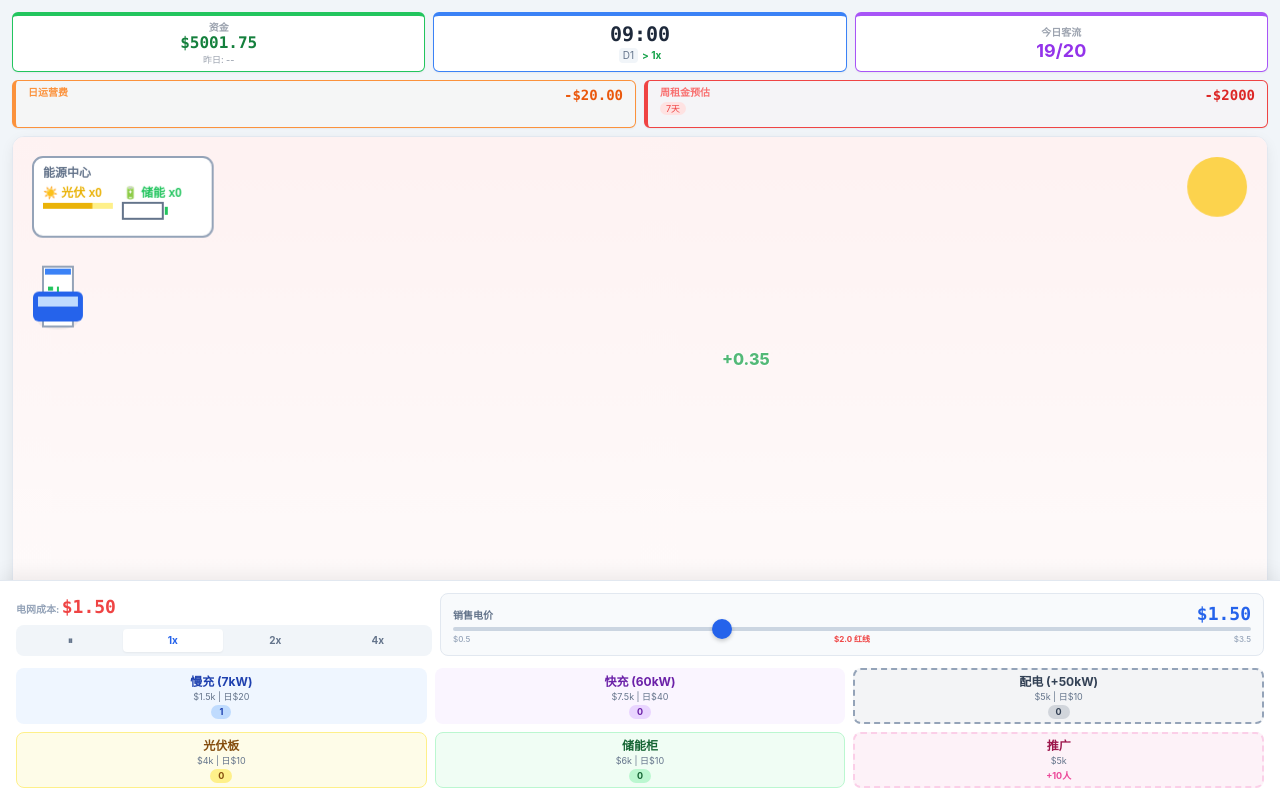
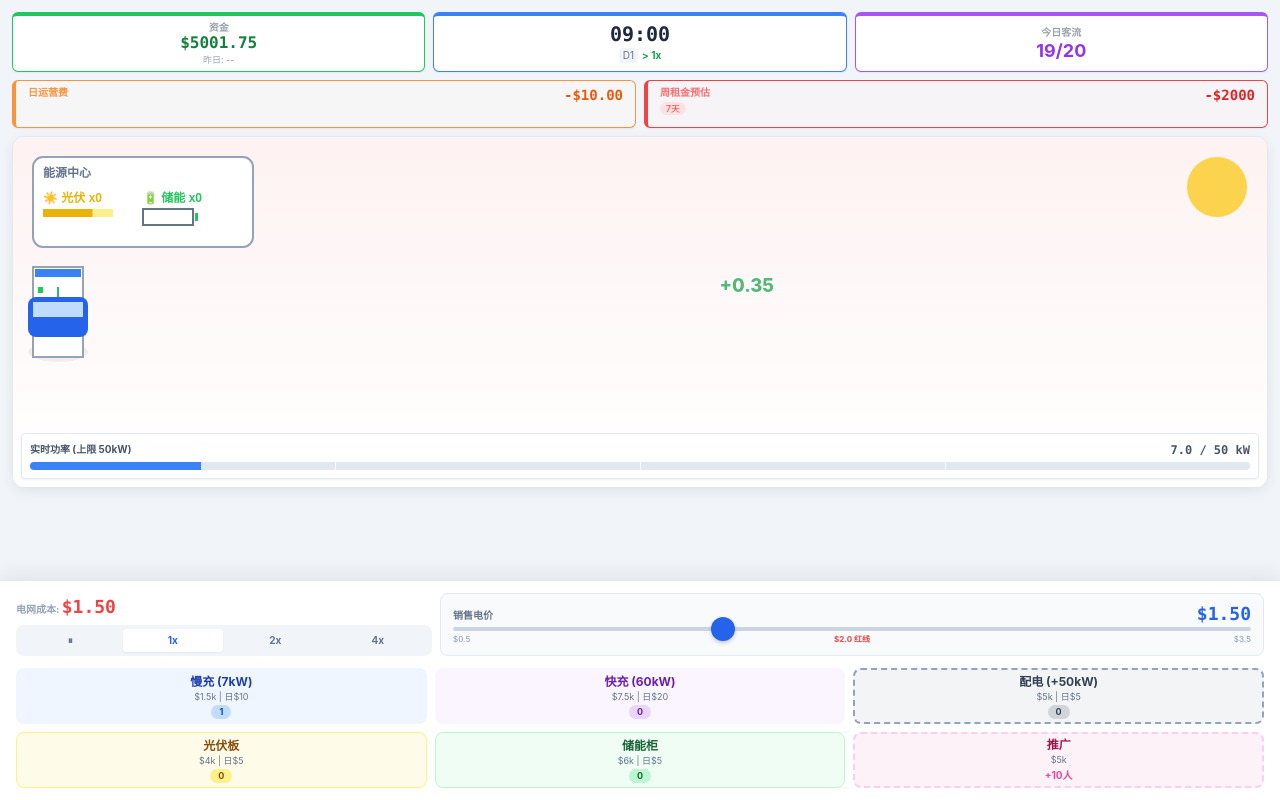
Before and after one commit to ni1o1/EVsim_visualize, a website: page docs/charge.html in a window 1280 px wide. Both pictures are taken after a click on the button "开始挑战". Drawn offline with nearby package versions, Linux system fonts and the light colour scheme.

Commit message:
更新 charge.html

```diff
--- a/docs/charge.html
+++ b/docs/charge.html
@@ -3,7 +3,7 @@
 <head>
     <meta charset="UTF-8">
     <meta name="viewport" content="width=device-width, initial-scale=1.0, maximum-scale=1.0, user-scalable=no, viewport-fit=cover">
-    <title>EV Tycoon Final</title>
+    <title>EV Tycoon Big Icons</title>
     <script src="https://cdn.tailwindcss.com"></script>
     <style>
         body {
@@ -14,12 +14,11 @@
             -webkit-touch-callout: none;
             -webkit-tap-highlight-color: transparent;
             overscroll-behavior: none;
-            height: 100vh; /* 锁定视口高度 */
+            height: 100vh;
             display: flex;
             flex-direction: column;
         }
 
-        /* 上半部分：滚动区域 (数据+画布) */
         .scrollable-content {
             flex: 1;
             overflow-y: auto;
@@ -32,23 +31,22 @@
 
         #canvas-wrapper {
             width: 100%;
-            /* 调整高度比例，留出更多空间给操作区 */
-            aspect-ratio: 16/9;
+            /* 初始高度，会被JS动态调整 */
+            min-height: 300px;
             background: #fff;
             border-radius: 12px;
             box-shadow: 0 4px 15px -3px rgba(0, 0, 0, 0.1);
             overflow: hidden;
             border: 1px solid #e2e8f0;
             flex-shrink: 0;
+            position: relative;
         }
 
         canvas {
             width: 100%;
-            height: 100%;
             display: block;
         }
 
-        /* 底部固定操作面板 */
         .control-panel {
             background: #fff;
             box-shadow: 0 -4px 20px rgba(0,0,0,0.08);
@@ -83,7 +81,7 @@
         .float-text {
             position: absolute;
             font-weight: 800;
-            font-size: 14px;
+            font-size: 16px; /* 字体加大 */
             pointer-events: none;
             animation: floatUp 1.2s ease-out forwards;
             z-index: 50;
@@ -95,10 +93,9 @@
             100% { transform: translateY(-50px) scale(1); opacity: 0; }
         }
 
-        /* 功率条 */
         .power-bar-container {
-            width: 100%; height: 6px; background-color: #e2e8f0;
-            border-radius: 3px; overflow: hidden; display: flex; position: relative;
+            width: 100%; height: 8px; background-color: #e2e8f0;
+            border-radius: 4px; overflow: hidden; display: flex; position: relative;
         }
         .scale-line {
             position: absolute; top: 0; bottom: 0; width: 1px;
@@ -113,12 +110,15 @@
 
         input[type=range] { -webkit-appearance: none; width: 100%; background: transparent; }
         input[type=range]::-webkit-slider-thumb {
-            -webkit-appearance: none; height: 20px; width: 20px; border-radius: 50%;
-            background: #2563eb; margin-top: -8px; box-shadow: 0 2px 4px rgba(0,0,0,0.2);
+            -webkit-appearance: none; height: 24px; width: 24px; border-radius: 50%;
+            background: #2563eb; margin-top: -10px; box-shadow: 0 2px 4px rgba(0,0,0,0.2);
         }
         input[type=range]::-webkit-slider-runnable-track {
             width: 100%; height: 4px; cursor: pointer; background: #cbd5e1; border-radius: 2px;
         }
+
+        .bill-row { display: flex; justify-content: space-between; padding: 4px 0; font-size: 13px; color: #475569; }
+        .bill-row.total { border-top: 1px dashed #cbd5e1; margin-top: 8px; padding-top: 8px; font-weight: bold; font-size: 15px; color: #0f172a; }
     </style>
 </head>
 <body>
@@ -165,7 +165,7 @@
             <div id="fx-container" class="absolute top-0 left-0 w-full h-full pointer-events-none overflow-hidden"></div>
 
             <!-- 实时功率负载条 -->
-            <div id="power-monitor" class="absolute bottom-2 left-2 right-2 bg-white/95 backdrop-blur rounded p-2 border border-slate-200 shadow-sm pointer-events-none transition-colors duration-300">
+            <div id="power-monitor" class="absolute bottom-2 left-2 right-2 bg-white/95 backdrop-blur rounded p-2 border border-slate-200 shadow-sm pointer-events-none transition-colors duration-300 z-10">
                 <div class="flex justify-between text-[10px] mb-1 font-bold text-slate-600 items-center">
                     <span id="ui-load-label">实时功率 (上限 50kW)</span>
                     <span id="ui-load-text" class="font-mono text-xs">0.0 / 50 kW</span>
@@ -186,7 +186,7 @@
     <!-- 底部控制面板 -->
     <div class="control-panel flex flex-col gap-3">
 
-        <!-- 第一行：状态 + 定价 (布局调整：定价在左) -->
+        <!-- 定价 + 速度 -->
         <div class="flex gap-2">
             <!-- 速度控制 -->
             <div class="flex flex-col justify-between w-1/3">
@@ -199,7 +199,7 @@
                 </div>
             </div>
 
-            <!-- 定价滑块 (移到这里) -->
+            <!-- 定价滑块 -->
             <div class="bg-slate-50 px-3 py-2 rounded-lg border border-slate-200 flex-1 flex flex-col justify-center">
                 <div class="flex justify-between mb-1 items-end">
                     <label class="text-[10px] font-bold text-slate-500">销售电价</label>
@@ -214,42 +214,42 @@
             </div>
         </div>
 
-        <!-- 第二行：资产购买区 -->
+        <!-- 资产购买区 -->
         <div class="grid grid-cols-3 gap-2">
             <button onclick="buyAsset('slowCharger')" class="btn bg-blue-50 border-blue-200 text-blue-800 rounded-lg h-14 flex flex-col items-center justify-center hover:bg-blue-100">
                 <span class="font-bold text-xs">慢充 (7kW)</span>
-                <span class="text-[9px] text-slate-500">$1.5k | 日$20</span>
+                <span class="text-[9px] text-slate-500">$1.5k | 日$10</span>
                 <span class="text-[9px] bg-blue-200 px-2 rounded-full mt-0.5 font-bold" id="count-slow">1</span>
             </button>
             <button onclick="buyAsset('fastCharger')" class="btn bg-purple-50 border-purple-200 text-purple-800 rounded-lg h-14 flex flex-col items-center justify-center hover:bg-purple-100">
                 <span class="font-bold text-xs">快充 (60kW)</span>
-                <span class="text-[9px] text-slate-500">$7.5k | 日$40</span>
+                <span class="text-[9px] text-slate-500">$7.5k | 日$20</span>
                 <span class="text-[9px] bg-purple-200 px-2 rounded-full mt-0.5 font-bold" id="count-fast">0</span>
             </button>
             <button onclick="buyAsset('transformer')" class="btn bg-gray-100 border border-gray-300 text-slate-700 rounded-lg h-14 flex flex-col items-center justify-center border-dashed border-2 border-slate-400 hover:bg-gray-200">
                 <span class="font-bold text-xs">配电 (+50kW)</span>
-                <span class="text-[9px] text-slate-500">$5k | 日$10</span>
+                <span class="text-[9px] text-slate-500">$5k | 日$5</span>
                 <span class="text-[9px] bg-gray-300 px-2 rounded-full mt-0.5 font-bold" id="count-transformer">0</span>
             </button>
             <button onclick="buyAsset('solar')" class="btn bg-yellow-50 border border-yellow-200 text-yellow-800 rounded-lg h-14 flex flex-col items-center justify-center hover:bg-yellow-100">
                 <span class="font-bold text-xs">光伏板</span>
-                <span class="text-[9px] text-slate-500">$4k | 日$10</span>
+                <span class="text-[9px] text-slate-500">$4k | 日$5</span>
                 <span class="text-[9px] bg-yellow-200 px-2 rounded-full mt-0.5 font-bold" id="count-solar">0</span>
             </button>
             <button onclick="buyAsset('battery')" class="btn bg-green-50 border border-green-200 text-green-800 rounded-lg h-14 flex flex-col items-center justify-center hover:bg-green-100">
                 <span class="font-bold text-xs">储能柜</span>
-                <span class="text-[9px] text-slate-500">$6k | 日$10</span>
+                <span class="text-[9px] text-slate-500">$6k | 日$5</span>
                 <span class="text-[9px] bg-green-200 px-2 rounded-full mt-0.5 font-bold" id="count-battery">0</span>
             </button>
             <button onclick="buyAsset('marketing')" class="btn bg-pink-50 border border-pink-200 text-pink-800 rounded-lg h-14 flex flex-col items-center justify-center border-dashed border-2 hover:bg-pink-100">
                 <span class="font-bold text-xs">推广</span>
                 <span class="text-[9px] text-slate-500">$5k</span>
-                <span class="text-[9px] text-pink-500 mt-0.5 font-bold">+10人</span>
+                <span class="text-[10px] text-pink-500 mt-0.5 font-bold">+10人</span>
             </button>
         </div>
     </div>
 
-    <!-- 弹窗组件保持不变 -->
+    <!-- 弹窗：开始 -->
     <div id="start-modal" class="fixed inset-0 z-50 flex items-center justify-center p-4 bg-black/70 backdrop-blur-sm">
         <div class="bg-white rounded-2xl shadow-2xl w-full max-w-sm p-8 text-center">
             <div class="text-6xl mb-4">⚡</div>
@@ -257,7 +257,7 @@
             <p class="text-slate-500 mb-6 text-sm leading-relaxed text-left bg-slate-50 p-4 rounded-lg border border-red-100">
                 1. 初始租金: <span class="font-bold text-red-600">$2000</span> (第1周)<br>
                 2. 租金增长: 每周 <span class="font-bold text-red-600">+$250</span><br>
-                3. 日运营费: <span class="font-bold">慢充$20, 快充$40</span><br>
+                3. 日运营费: <span class="font-bold">慢充$10/天, 快充$20/天</span><br>
                 4. 初始负载: 50kW (买快充必爆)
             </p>
             <button onclick="startGame()" class="w-full py-3.5 bg-blue-600 text-white font-bold rounded-xl shadow-lg hover:bg-blue-700 active:scale-95 transition">
@@ -266,21 +266,7 @@
         </div>
     </div>
 
-    <div id="event-modal" class="hidden fixed inset-0 z-50 flex items-center justify-center p-4 bg-black/60 backdrop-blur-sm">
-        <div class="bg-white rounded-2xl shadow-2xl w-full max-w-sm p-6 text-center transform transition-all scale-100">
-            <div class="text-5xl mb-3" id="ev-icon">📢</div>
-            <h2 class="text-xl font-bold text-slate-800 mb-2" id="ev-title">...</h2>
-            <div class="bg-slate-50 p-4 rounded-xl text-left border border-slate-100 mb-4">
-                <div class="text-xs text-slate-500 mb-2" id="ev-desc">...</div>
-                <div class="flex justify-between items-center border-t border-slate-200 pt-2">
-                    <span class="text-xs text-slate-400">财务影响</span>
-                    <span class="font-bold font-mono text-lg" id="ev-amt">$0</span>
-                </div>
-            </div>
-            <button onclick="closeEventModal()" class="w-full py-3 bg-blue-600 text-white font-bold rounded-xl shadow-lg">确认</button>
-        </div>
-    </div>
-
+    <!-- 弹窗：周结算账单 -->
     <div id="bill-modal" class="hidden fixed inset-0 z-50 flex items-center justify-center p-4 bg-black/60 backdrop-blur-sm">
         <div class="bg-white rounded-2xl shadow-2xl w-full max-w-sm p-6 text-center">
             <div class="text-5xl mb-3">🧾</div>
@@ -304,6 +290,24 @@
         </div>
     </div>
 
+    <!-- 弹窗：随机事件 -->
+    <div id="event-modal" class="hidden fixed inset-0 z-50 flex items-center justify-center p-4 bg-black/60 backdrop-blur-sm">
+        <div class="bg-white rounded-2xl shadow-2xl w-full max-w-sm p-6 text-center transform transition-all scale-100">
+            <div class="text-5xl mb-3" id="ev-icon">📢</div>
+            <h2 class="text-xl font-bold text-slate-800 mb-2">突发事件</h2>
+            <div class="bg-slate-50 p-4 rounded-xl text-left border border-slate-100 mb-4">
+                <div class="text-sm text-slate-600 mb-2 font-bold" id="ev-title">...</div>
+                <div class="text-xs text-slate-500 mb-2" id="ev-desc">...</div>
+                <div class="flex justify-between items-center border-t border-slate-200 pt-2">
+                    <span class="text-xs text-slate-400">财务影响</span>
+                    <span class="font-bold font-mono text-lg" id="ev-amt">$0</span>
+                </div>
+            </div>
+            <button onclick="closeEventModal()" class="w-full py-3 bg-blue-600 text-white font-bold rounded-xl shadow-lg">确认</button>
+        </div>
+    </div>
+
+    <!-- 弹窗：破产 -->
     <div id="game-over-modal" class="hidden fixed inset-0 z-50 flex items-center justify-center p-4 bg-black/80">
         <div class="bg-white rounded-2xl shadow-2xl w-full max-w-sm p-8 text-center">
             <h1 class="text-3xl font-black text-red-600 mb-2">破产清算</h1>
@@ -319,10 +323,13 @@
 <script>
 const CONFIG = {
     initialMoney: 5000,
-    dailyCost: { slowCharger: 20, fastCharger: 40, solar: 10, battery: 10, transformer: 10 },
+    dailyCost: { slowCharger: 10, fastCharger: 20, solar: 5, battery: 5, transformer: 5 },
     baseWeeklyRent: 2000,
     rentGrowth: 250, // 修正：每周涨250
-    costs: { slowCharger: 1500, fastCharger: 7500, solar: 4000, battery: 6000, transformer: 5000, marketing: 5000 },
+    costs: {
+        slowCharger: 1500, fastCharger: 7500, solar: 4000,
+        battery: 6000, transformer: 5000, marketing: 5000
+    },
     batteryCap: 200, batteryRate: 100, solarMax: 30,
     baseLoadLimit: 50, transformerBoost: 50, chargerPower: { slow: 7, fast: 60 },
     gridPrices: [0.3, 0.3, 0.3, 0.3, 0.3, 0.3, 0.4, 0.8, 1.2, 1.5, 1.5, 1.2, 0.8, 0.8, 1.0, 1.2, 1.8, 1.8, 1.5, 1.0, 0.8, 0.6, 0.5, 0.4],
@@ -333,6 +340,7 @@ const CONFIG = {
 let state = {
     money: CONFIG.initialMoney, day: 1, hour: 8, minute: 0,
     paused: true, gameSpeed: 500,
+    lastGameSpeed: 500, // 记录暂停前的速度
     assets: { slowCharger: 1, fastCharger: 0, solar: 0, battery: 0, transformer: 0 },
     batteryKwh: 0, price: 1.5,
     dailyPoolMax: CONFIG.baseDailyPool, dailyPoolLeft: CONFIG.baseDailyPool,
@@ -352,21 +360,33 @@ let canvasWidth, canvasHeight;
 function resizeCanvas() {
     const wrapper = document.getElementById('canvas-wrapper');
     const dpr = window.devicePixelRatio || 1;
-    const rect = wrapper.getBoundingClientRect();
-    canvas.width = rect.width * dpr;
-    canvas.height = rect.height * dpr;
+
+    // 动态计算所需高度，确保能容纳所有设备
+    // 头部Hub占120px，每行(3个)桩占150px
+    const totalChargers = state.assets.slowCharger + state.assets.fastCharger;
+    const rows = Math.ceil(totalChargers / 3);
+    // 基础高度 350 + 每行高度
+    const minHeight = 350;
+    const requiredHeight = 150 + (rows * 160); // 增加行高
+
+    const displayHeight = Math.max(minHeight, requiredHeight);
+
+    canvas.style.height = displayHeight + 'px';
+    canvas.width = wrapper.clientWidth * dpr;
+    canvas.height = displayHeight * dpr;
+
     ctx.scale(dpr, dpr);
-    canvasWidth = rect.width;
-    canvasHeight = rect.height;
+    canvasWidth = wrapper.clientWidth;
+    canvasHeight = displayHeight;
+
     draw();
 }
 window.addEventListener('resize', resizeCanvas);
 
+// Polyfill
 if (!ctx.roundRect) {
     ctx.roundRect = function(x, y, w, h, r) {
-        this.beginPath(); this.moveTo(x+r, y); this.lineTo(x+w-r, y); this.quadraticCurveTo(x+w, y, x+w, y+r);
-        this.lineTo(x+w, y+h-r); this.quadraticCurveTo(x+w, y+h, x+w-r, y+h); this.lineTo(x+r, y+h);
-        this.quadraticCurveTo(x, y+h, x, y+h-r); this.lineTo(x, y+r); this.quadraticCurveTo(x, y, x+r, y); this.closePath();
+        this.rect(x, y, w, h); // simplified fallback
     };
 }
 
@@ -441,7 +461,6 @@ function tick() {
 
     updateUI();
     draw();
-
     state.timer = setTimeout(tick, state.gameSpeed);
 }
 
@@ -462,13 +481,13 @@ function triggerRandomEvent() {
     let amount = Math.floor(100 + Math.random() * (cap - 100));
 
     const badEvents = [
-        { t: "设备故障", d: "主变压器过热熔断，需紧急维修。", i: "🔥" },
-        { t: "监管罚款", d: "消防检查未通过，缴纳罚款。", i: "👮" },
-        { t: "电网波动", d: "上游电网故障导致设备受损。", i: "⚡" }
+        { t: "设备故障", d: "变压器熔断维修", i: "🔥" },
+        { t: "监管罚款", d: "消防检查未通过", i: "👮" },
+        { t: "电网波动", d: "上游电网故障损耗", i: "⚡" }
     ];
     const goodEvents = [
-        { t: "政府补贴", d: "获得年度绿色能源运营补贴。", i: "💰" },
-        { t: "技术突破", d: "电池维护技术升级，返还成本。", i: "🔬" }
+        { t: "政府补贴", d: "绿色能源补贴", i: "💰" },
+        { t: "技术突破", d: "维护成本返还", i: "🔬" }
     ];
 
     const pool = isBad ? badEvents : goodEvents;
@@ -500,6 +519,7 @@ function dailySettle() {
         scheduleNextEvent();
     }
 
+    // 周日结算账单
     if (state.day > 1 && (state.day - 1) % 7 === 0) {
         const rent = calcWeeklyRent();
         state.pendingRent = rent;
@@ -527,9 +547,10 @@ function payBill() {
     state.money -= state.pendingRent;
     state.pendingRent = 0;
     state.weeksSurvived++;
+
     document.getElementById('bill-modal').classList.add('hidden');
     checkBankruptcy();
-    if (state.money >= 0) setSpeed(500);
+    if (state.money >= 0) setSpeed(state.lastGameSpeed); // 恢复之前的速度
 }
 
 function trySpawnCar(baseProb) {
@@ -657,12 +678,8 @@ function processEnergy(gridPrice) {
     state.currentDayProfit += profit;
 
     state.lastTickData = {
-        load: actualTotalKw,
-        reqLoad: totalRequestedKw,
-        limit: limitKw,
-        solar: usedSolarKwh * 6,
-        batt: usedBattKwh * 6,
-        grid: usedGridKwh * 6
+        load: actualTotalKw, reqLoad: totalRequestedKw, limit: limitKw,
+        solar: usedSolarKwh * 6, batt: usedBattKwh * 6, grid: usedGridKwh * 6
     };
 
     if (state.gameSpeed >= 250 && profit !== 0 && state.minute % 20 === 0) {
@@ -701,31 +718,31 @@ function draw() {
 
 function drawHub(x, y) {
     ctx.fillStyle = '#ffffff'; ctx.strokeStyle='#94a3b8'; ctx.lineWidth=2;
-    ctx.beginPath(); ctx.roundRect(x, y, 180, 80, 10); ctx.fill(); ctx.stroke();
+    ctx.beginPath(); ctx.roundRect(x, y, 220, 90, 10); ctx.fill(); ctx.stroke();
 
     ctx.fillStyle = '#64748b'; ctx.font = 'bold 12px sans-serif';
     ctx.fillText('能源中心', x + 10, y + 20);
 
     const eff = (state.hour >= 6 && state.hour <= 18) ? Math.sin((state.hour-6)/12*Math.PI) : 0;
     ctx.fillStyle = '#eab308';
-    ctx.fillText(`☀️ 光伏 x${state.assets.solar}`, x+10, y+40);
-    ctx.fillStyle = '#fef08a'; ctx.fillRect(x+10, y+46, 70, 6);
-    ctx.fillStyle = '#eab308'; ctx.fillRect(x+10, y+46, 70*eff, 6);
+    ctx.fillText(`☀️ 光伏 x${state.assets.solar}`, x+10, y+45);
+    ctx.fillStyle = '#fef08a'; ctx.fillRect(x+10, y+52, 70, 8);
+    ctx.fillStyle = '#eab308'; ctx.fillRect(x+10, y+52, 70*eff, 8);
 
     const max = state.assets.battery * CONFIG.batteryCap;
     const pct = max > 0 ? state.batteryKwh/max : 0;
     ctx.fillStyle = '#22c55e';
-    ctx.fillText(`🔋 储能 x${state.assets.battery}`, x+90, y+40);
-    ctx.strokeStyle = '#64748b'; ctx.strokeRect(x+90, y+46, 40, 16); ctx.fillRect(x+132, y+50, 3, 8);
+    ctx.fillText(`🔋 储能 x${state.assets.battery}`, x+110, y+45);
+    ctx.strokeStyle = '#64748b'; ctx.strokeRect(x+110, y+52, 50, 16); ctx.fillRect(x+162, y+56, 3, 8);
     ctx.fillStyle = pct<0.2 ? '#ef4444' : '#22c55e';
-    ctx.fillRect(x+92, y+48, 36*pct, 12);
+    ctx.fillRect(x+112, y+54, 46*pct, 12);
 }
 
 function drawChargers() {
     const startX = 20;
     const startY = 130;
-    const gapX = 70;
-    const gapY = 100;
+    const gapX = 110;
+    const gapY = 150;
     const cols = Math.floor((canvasWidth - 40) / gapX);
 
     const render = (type, idx, absIdx) => {
@@ -736,44 +753,44 @@ function drawChargers() {
 
         ctx.fillStyle = 'rgba(0,0,0,0.05)';
         ctx.beginPath();
-        ctx.ellipse(x+25, y+55, 20, 8, 0, 0, Math.PI*2);
+        ctx.ellipse(x+25, y+85, 30, 10, 0, 0, Math.PI*2);
         ctx.fill();
 
         ctx.fillStyle = '#fff';
         ctx.strokeStyle = '#94a3b8';
         ctx.lineWidth = 2;
-        ctx.fillRect(x + 10, y, 30, 60);
-        ctx.strokeRect(x + 10, y, 30, 60);
+        ctx.fillRect(x, y, 50, 90);
+        ctx.strokeRect(x, y, 50, 90);
 
         ctx.fillStyle = type === 'slow' ? '#3b82f6' : '#a855f7';
-        ctx.fillRect(x + 12, y + 2, 26, 6);
+        ctx.fillRect(x + 2, y + 2, 46, 8);
 
         const car = state.cars.find(c => c.type === type && c.slot === idx);
 
         if (car) {
             ctx.fillStyle = car.color;
             ctx.beginPath();
-            ctx.roundRect(x, y + 25, 50, 30, 6);
+            ctx.roundRect(x-5, y + 30, 60, 40, 8);
             ctx.fill();
             ctx.fillStyle = '#bfdbfe';
-            ctx.fillRect(x + 5, y + 30, 40, 10);
+            ctx.fillRect(x, y + 35, 50, 15);
 
             const pct = Math.min(1, car.kwhReceived / car.kwhNeeded);
             ctx.fillStyle = '#22c55e';
-            ctx.fillRect(x+15, y+20, 40 * pct, 4);
+            ctx.fillRect(x+5, y+20, 40 * pct, 6);
 
             if (!state.paused) {
                 ctx.strokeStyle = '#22c55e';
                 ctx.lineWidth = 2;
                 ctx.beginPath();
                 ctx.moveTo(x+25, y+20);
-                ctx.lineTo(x+25, y+25);
+                ctx.lineTo(x+25, y+30);
                 ctx.stroke();
             }
         } else {
             ctx.fillStyle = '#cbd5e1';
-            ctx.font = '10px sans-serif';
-            ctx.fillText('空闲', x+15, y+40);
+            ctx.font = '12px sans-serif';
+            ctx.fillText('空闲', x+12, y+50);
         }
     };
 
@@ -839,7 +856,6 @@ function updateUI() {
         powerMonitor.classList.remove('warning-pulse', 'border-red-400');
     }
 
-    // Fix undefined counts
     document.getElementById('count-slow').innerText = state.assets.slowCharger;
     document.getElementById('count-fast').innerText = state.assets.fastCharger;
     document.getElementById('count-solar').innerText = state.assets.solar;
@@ -911,6 +927,8 @@ function setSpeed(ms) {
         clearTimeout(state.timer);
     } else {
         state.gameSpeed = ms;
+        // 保存速度以便恢复
+        state.lastGameSpeed = ms;
         if (state.paused) {
             state.paused = false;
             tick();
@@ -927,14 +945,13 @@ function updatePrice(v) {
 function closeEventModal() {
     document.getElementById('event-modal').classList.add('hidden');
     checkBankruptcy();
-    if (state.money >= 0) setSpeed(500);
+    if (state.money >= 0) setSpeed(state.lastGameSpeed);
 }
 
 function closeRentModal() {
     document.getElementById('bill-modal').classList.add('hidden');
-    // 如果破产了，弹破产窗
     checkBankruptcy();
-    if (state.money >= 0) setSpeed(500);
+    if (state.money >= 0) setSpeed(state.lastGameSpeed);
 }
 
 // 支付账单
@@ -944,9 +961,8 @@ function payBill() {
     state.weeksSurvived++;
 
     document.getElementById('bill-modal').classList.add('hidden');
-
     checkBankruptcy();
-    if (state.money >= 0) setSpeed(500);
+    if (state.money >= 0) setSpeed(state.lastGameSpeed);
 }
 
 window.onload = function() {
```
